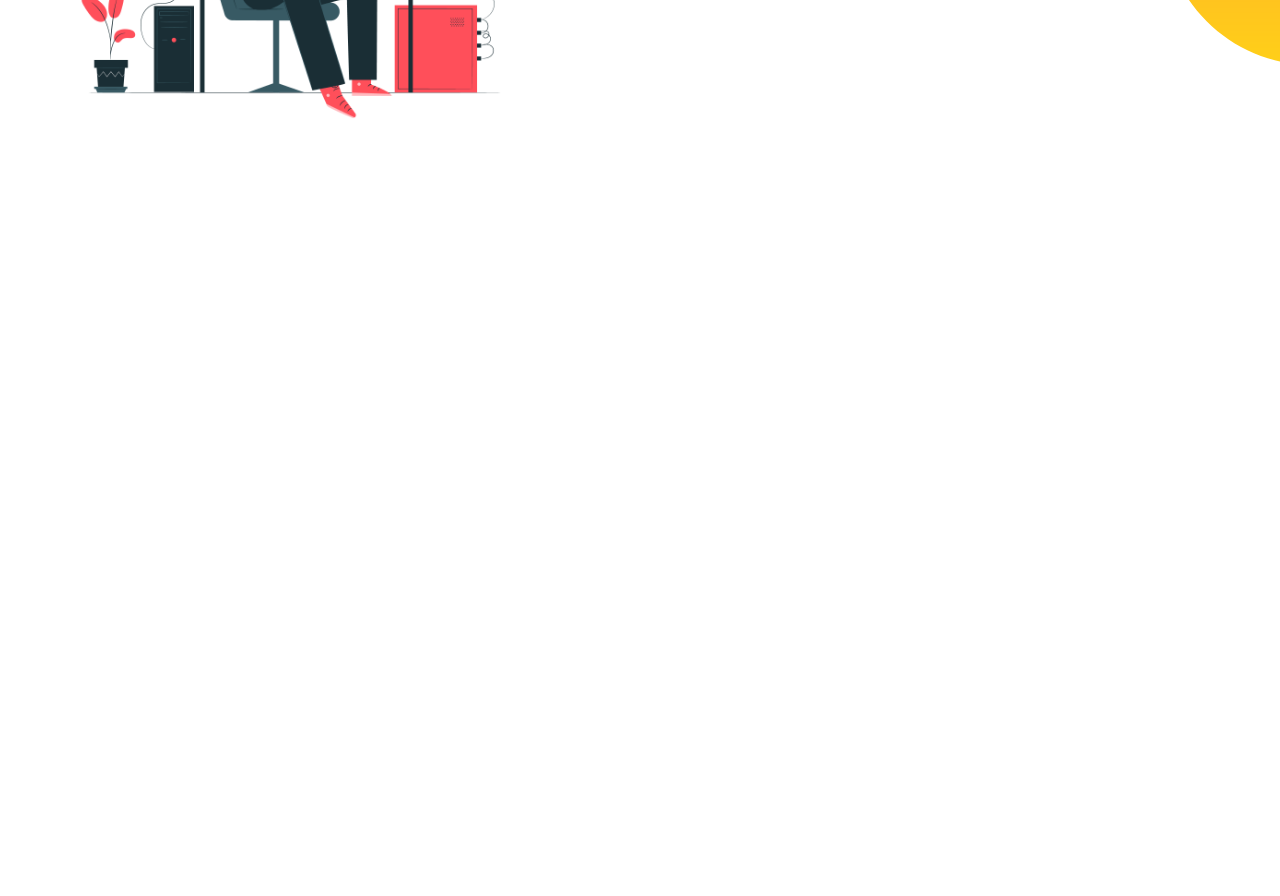
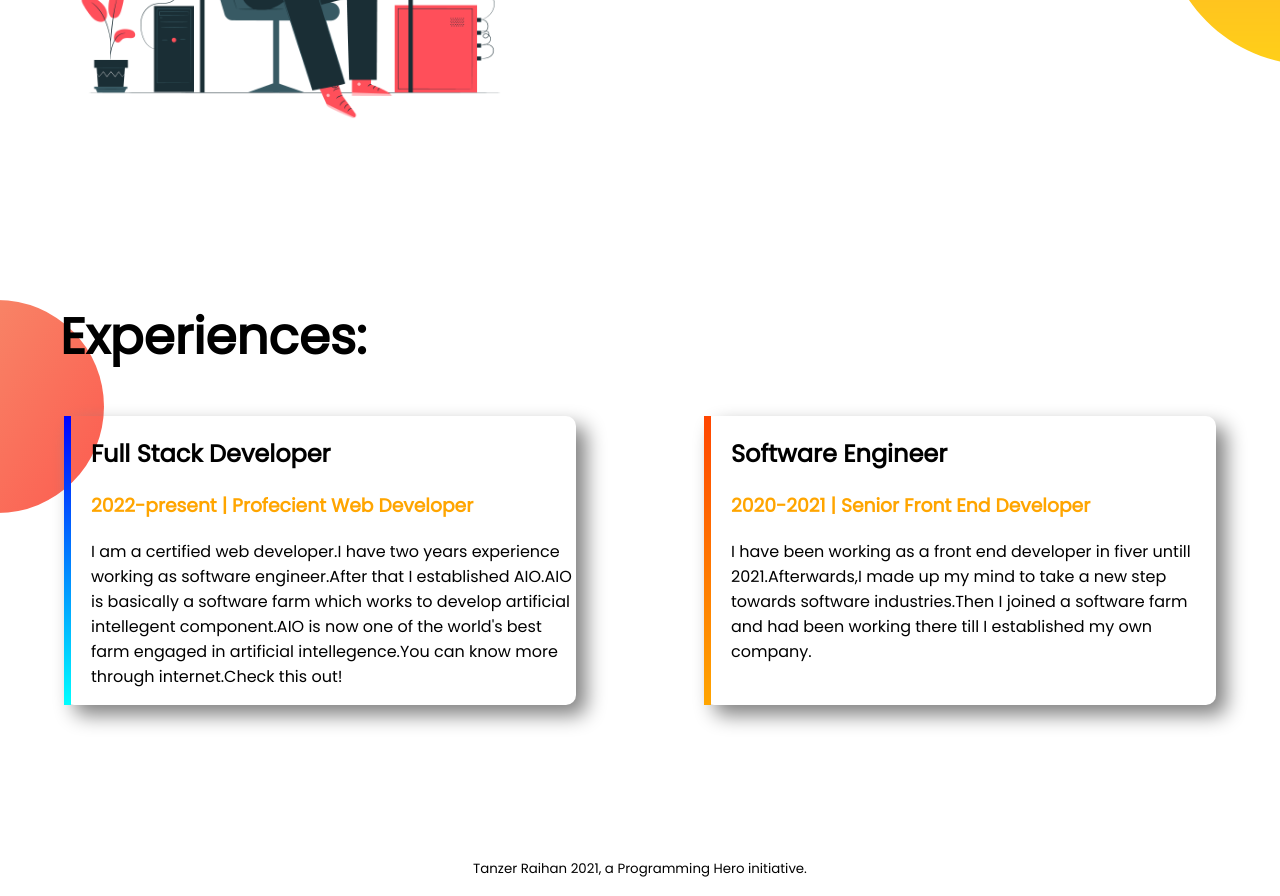
Before and after one commit to tanzer-raihan/Portfolio-website, a plain HTML site: page index.html in a window 1280 px wide. Shown: the part 923-1819 px from the top of the page. Before the commit the page ends 1223 px from the top, so only its background shows below. Drawn offline with Linux system fonts and the light colour scheme.

Commit message:
lastpush

```diff
--- a/index.html
+++ b/index.html
@@ -13,7 +13,7 @@
 </head>
 
 <body>
-    <section class="top-banner">
+    <section class="top-banner flexible-container">
         <div class="half-width">
             <h1>Welcome To</h1>
             <h1><span class="tr">Tanzer Raihan's</span> World</h1>
@@ -30,7 +30,7 @@
             <img src="new.jpg" alt="photo" height="400" width="500">
         </div>
     </section>
-    <section class="dream-big">
+    <section class="dream-big flexible-container">
         <div class="half-width">
             <img src="sitting.jpg" alt="photo2">
         </div>
@@ -44,6 +44,30 @@
         </div>
 
     </section>
+    <section class="experience">
+        <h1 style="padding-left: 60px;">Experiences:</h1>
+        <div class="flexible-container">
+            <div class="develop" id="exp">
+                <h2>Full Stack Developer</h2>
+                <h3 class="orange">2022-present | Profecient Web Developer</h3>
+                <P>I am a certified web developer.I have two years experience working as software engineer.After that I
+                    established AIO.AIO is basically a software farm which works to develop artificial intellegent
+                    component.AIO is now one of the world's best farm engaged in artificial intellegence.You can know
+                    more through internet.Check this out!</P>
+            </div>
+            <div class="develop" id="exr">
+                <h2>Software Engineer</h2>
+                <h3 class="orange">2020-2021 | Senior Front End Developer</h3>
+                <p> I have been working as a front end developer in fiver untill 2021.Afterwards,I made up my mind to
+                    take a new step towards software industries.Then I joined a software farm and had been working there
+                    till I established my own company.</p>
+
+            </div>
+        </div>
+    </section>
+    <footer>
+        <p ><small>Tanzer Raihan 2021, a Programming Hero initiative.</small></p>
+    </footer>
 </body>
 
 </html>
--- a/style.css
+++ b/style.css
@@ -33,13 +33,14 @@ h1{
     border-radius: 5px;
     padding: 5px 20px;
 }
-section{
+.flexible-container{
     display: flex;
     margin-bottom: 150px;
 }
 .half-width{
     width: 50%;
     padding-left: 5%;
+
 
 
 }
@@ -56,3 +57,32 @@ section{
     background-repeat: no-repeat;
     background-position: right;
 }
+.orange{
+    color: orange;
+}
+.develop{
+    box-shadow: 10px 10px 20px gray;
+    width: 40%;
+    margin-left: 5%;
+    margin-right: 5%;
+    padding-left: 20px;
+    border-radius: 10px;
+}
+.experience{
+    background-image: url(images/exp-bg.png);
+    background-repeat: no-repeat;
+
+}
+#exp{
+    border-left:7px solid ;
+    border-image:linear-gradient(blue,cyan);
+    border-image-slice: 1;
+}
+#exr{
+    border-left: 7px solid;
+    border-image:linear-gradient(orangered,orange) ;
+    border-image-slice: 1;
+}
+footer p{
+    text-align: center;
+}
```
Also changed, not shown: images/1625279323353.jpg (deleted), images/jhankar.png (deleted), images/jhankar2.png (deleted), images/my-bg.png (deleted), images/my-bg2.png (deleted).
